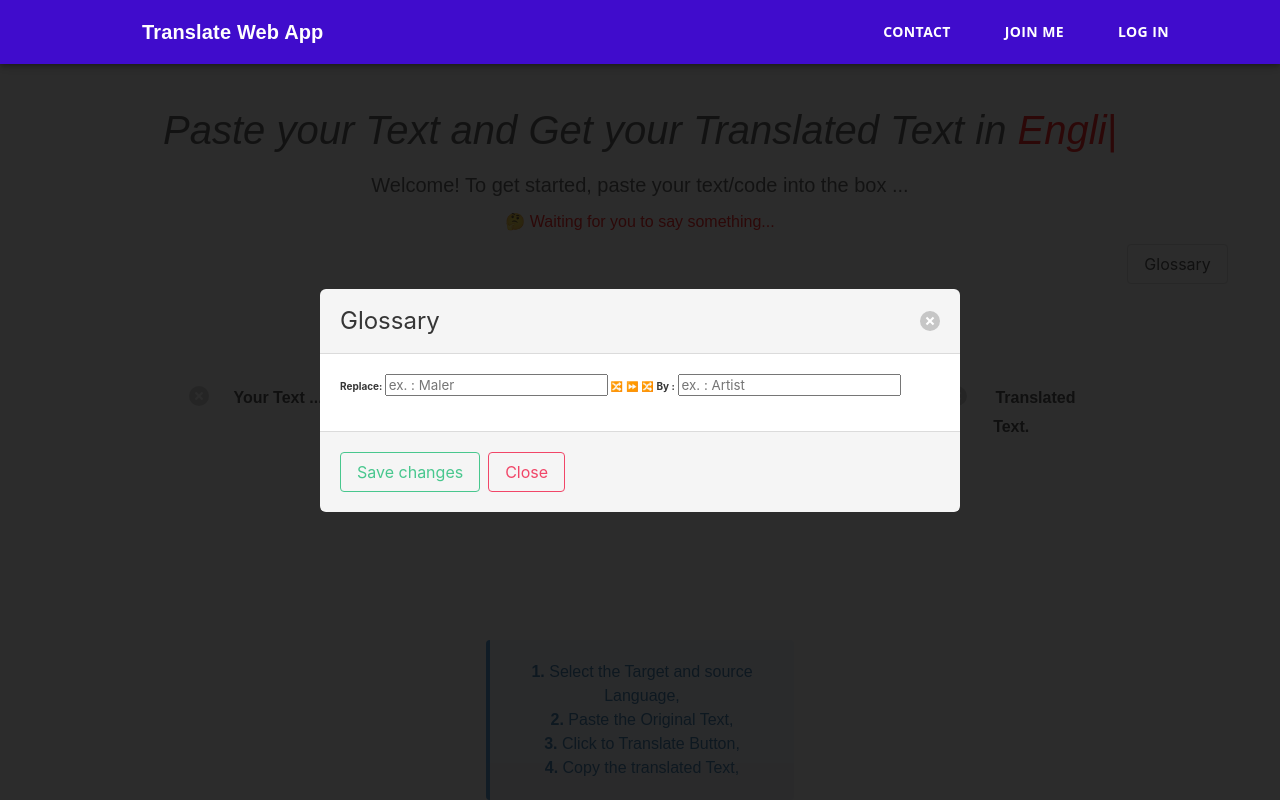
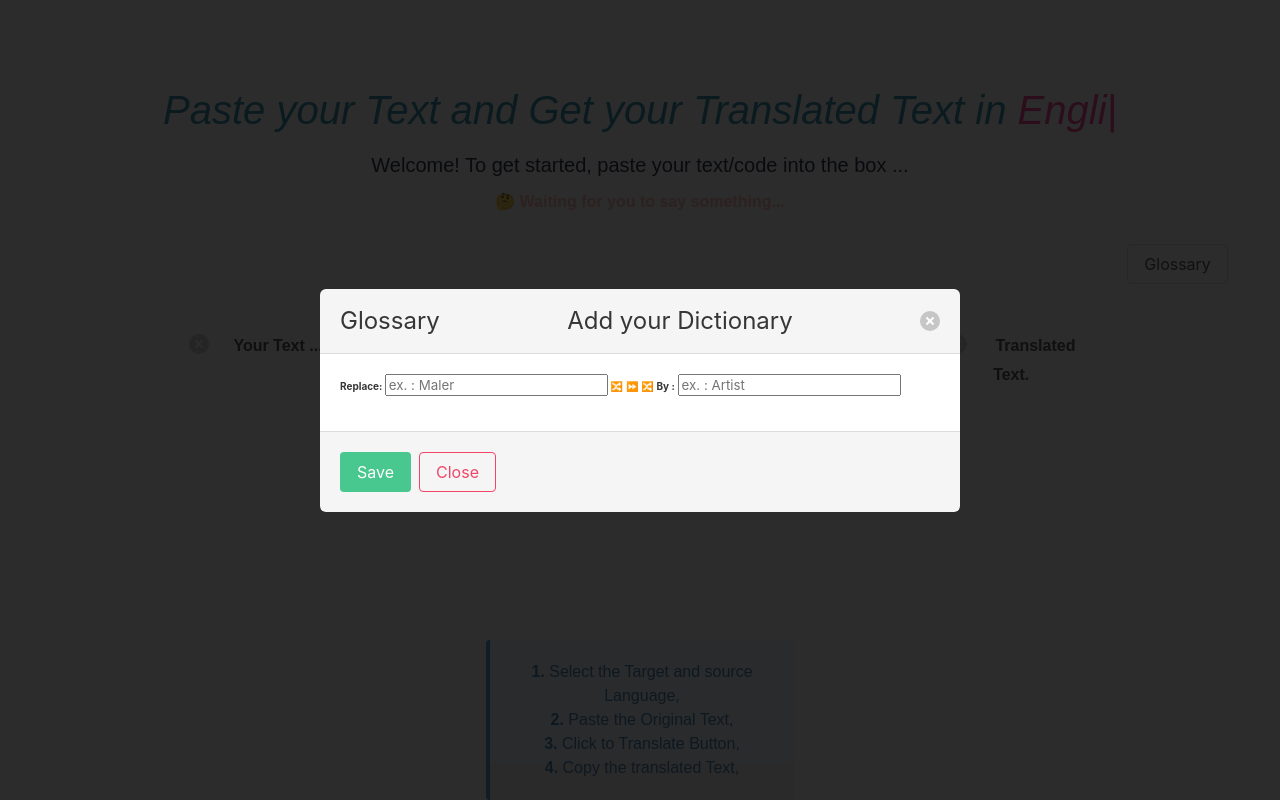
Before and after one commit to th-rpy/TranslateReactjsWebApp, a React (Create React App) app: page / in a window 1280 px wide. Both pictures are taken after a click on the button "Glossary". Shown: the top 800 px of the page. Built offline with nearby package versions, Linux system fonts and the light colour scheme.

Commit message:
Styled the test comp

```diff
--- a/src/App.css
+++ b/src/App.css
@@ -42,6 +42,7 @@ hr {
 }
 .header {
   text-align: center;
+  color: #fefcfb
 }
 
 .custom-btn-toolbar {
--- a/src/App.js
+++ b/src/App.js
@@ -3,7 +3,7 @@ import "./App.css";
 import Footer from "./components/Footer";
 import Header from "./components/Header";
 import Forms from "./components/Form";
-/*import Type from "./components/Type";*/
+import Type from "./components/Type";
 
 function App() {
   return (
@@ -14,7 +14,7 @@ function App() {
         height: "10%",
       }}
     >
-      <Header />
+      <Type />
       <Forms></Forms>
       <Footer />
     </div>
--- a/src/components/Form.js
+++ b/src/components/Form.js
@@ -187,7 +187,7 @@ export default class Forms extends React.Component {
       StyledInfo,
       styled,
     } = this.state;
-    const color_ = value && valueTr ? "green" : "red";
+    const color_ = value && valueTr ? "#72efdd" : "#ffadad";
 
     console.log("state", this.state);
     var inputText = this.state.inputText;
@@ -195,14 +195,14 @@ export default class Forms extends React.Component {
 
     return (
       <div>
-        <h3 className="mb-2" style={{ color: color_ }}>
+        <strong className="mb-2" style={{ color: color_ }}>
           {value && valueTr
             ? "From : " +
               (value && `🗣 ${value}`) +
               " To : " +
               (valueTr && `🗣 ${valueTr}`)
             : "🤔 Waiting for you to say something..."}
-        </h3>
+        </strong>
         <br /> <br />
         <div style={{ height: "50em", width: "100%", margin: "auto" }}>
           {value ? (
@@ -333,11 +333,11 @@ export default class Forms extends React.Component {
             ) : (
               <div>
                 <br />
-                <h3 className="mb-2" style={{ color: "red" }}>
+                <string className="mb-2" style={{ color: "#ff6b6b" }}>
                   Convert 🔄,in Real Time, plain 🤡CSS into the <br></br>{" "}
                   ⚛️React in-line style 💅 specific <br></br>JSON
                   representation...
-                </h3>
+                </string>
               </div>
             )}
           </div>
@@ -496,10 +496,12 @@ export default class Forms extends React.Component {
           )}
           {StyledInfo ? (
             <TestComp
-            /*style={outputText=='' ? {color:'blue'}: JSON.parse(JSON.stringify(outputText))}*/
-            style={{ color: "blue" }}
+              /*style={outputText=='' ? {color:'blue'}: JSON.parse(JSON.stringify(outputText))}*/
+              style={{ color: "#4a4e69" }}
             ></TestComp>
-          ) : <Change></Change>}
+          ) : (
+            <Change></Change>
+          )}
         </div>
       </div>
     );
--- a/src/components/Modal.js
+++ b/src/components/Modal.js
@@ -9,7 +9,6 @@ class Change extends React.Component {
     this.state = {
       showHide: false,
       obj: [],
-      obj2: [''],
       inputfrom: '',
       inputby : '',
     };
@@ -35,7 +34,6 @@ class Change extends React.Component {
     console.log('Your input from is: ' + this.state.inputfrom)
     this.setState(prevState => ({
         obj: [...prevState.obj, this.state.inputfrom+':' + this.state.inputby],
-        obj2: [...prevState.obj2, this.state.inputby],
         inputby: '',
         inputfrom: ''
     }))
@@ -65,6 +63,7 @@ class Change extends React.Component {
           Glossary
         </button>
 
+
         <Modal
           style={{
             position: "absolute",
@@ -85,7 +84,8 @@ class Change extends React.Component {
               <div className="modal-background"></div>
               <div className="modal-card">
                 <header className="modal-card-head">
-                  <p className="modal-card-title">Glossary</p>
+                  <h1 className="modal-card-title">Glossary</h1> <br/>
+                  <h3 className="modal-card-title">Add your Dictionary</h3>
                   <button onClick={() => this.handleModalShowHide()} className="delete" aria-label="close"></button>
                 </header>
                 <section className="modal-card-body">
@@ -96,7 +96,7 @@ class Change extends React.Component {
                     onChange={this.updateInput}
                     value = {inputfrom}
                     placeholder="ex. : Maler"
-                  />{"  🔀 ⏩ 🔀    "} <strong> By :</strong> <input
+                  />{"  🔀  ⏩  🔀    "} <strong> By :</strong> <input
                   className=""
                   type="text"
                   value={inputby}
@@ -105,16 +105,17 @@ class Change extends React.Component {
                 />
                 <br/><br/>
                 {
-                     obj.map((ar, index) => (<div className= "box is-small"><p>{index + '.' + ar.split(':')[0] + '  ⏩  ⏩ ' + ar.split(':')[1]}</p> </div>))
+                     obj.map((ar, index) => (<div className= "box is-small"><p style = {{color: "#000814", fontSize:"15px"}}>{index + '.  ' + ar.split(':')[0] + '  ' + ' ⏩  ⏩ ' + ar.split(':')[1]}</p> </div>))
                     }
                 </section>
                 <footer className="modal-card-foot">
                   <button
-                    className="button is-success is-outlined"
+                    className="button is-success "
                     onClick={this.handleSubmit}
                   >
-                    Save changes
+                    Save
                   </button>
+
                   <button
                     onClick={() => this.handleModalShowHide()}
                     className="button is-danger is-outlined"
--- a/src/components/TestStyledComp.js
+++ b/src/components/TestStyledComp.js
@@ -18,12 +18,16 @@ class TestComp extends Component {
           width: "20%",
           marginLeft: "78%",
           marginRight: "18%",
-          float: "left",color: "blue"
+          float: "left",
+          color: "#4a4e69",
         }}
       >
         <div className="card">
           <header className="card-header">
-            <p className="card-header-title"> Test Component</p>
+            <p className="card-header-title" style={{ color: "#ff0a54" }}>
+              {" "}
+              Test Component
+            </p>
           </header>
           <div className="card-content">
             <strong style={this.props.style}>
--- a/src/components/Type.js
+++ b/src/components/Type.js
@@ -8,20 +8,20 @@ const Type = () => {
 
   return (
     <div>
-      <Box pt="100" px="100">
+      <Box pt="80" px="100">
         <div>
           <Text
             className="i"
             size="lg"
             fontSize="40px"
             p="4"
-            color="gray.100"
+            color="#1282a2"
             textAlign="center"
             as="i"
             isTruncated
           >
             Paste your Text and Get your Translated Text in{" "}
-            <span style={{ color: "red" }}>
+            <span style={{ color: "#f72585" }}>
               <Typewriter
                 loop
                 cursor
@@ -38,7 +38,7 @@ const Type = () => {
           size="md"
           fontSize="20px"
           p="10"
-          color="gray.900"
+          color="#0A1128"
           textAlign="center"
           isTruncated
         >
```
